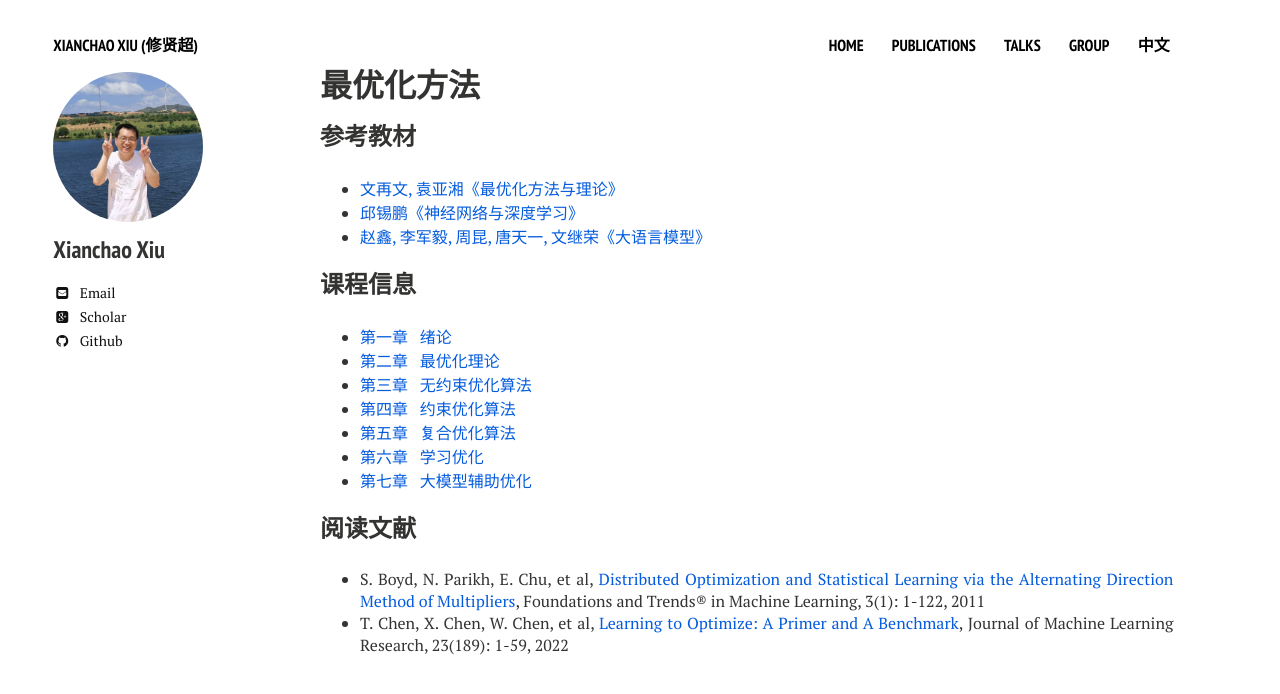
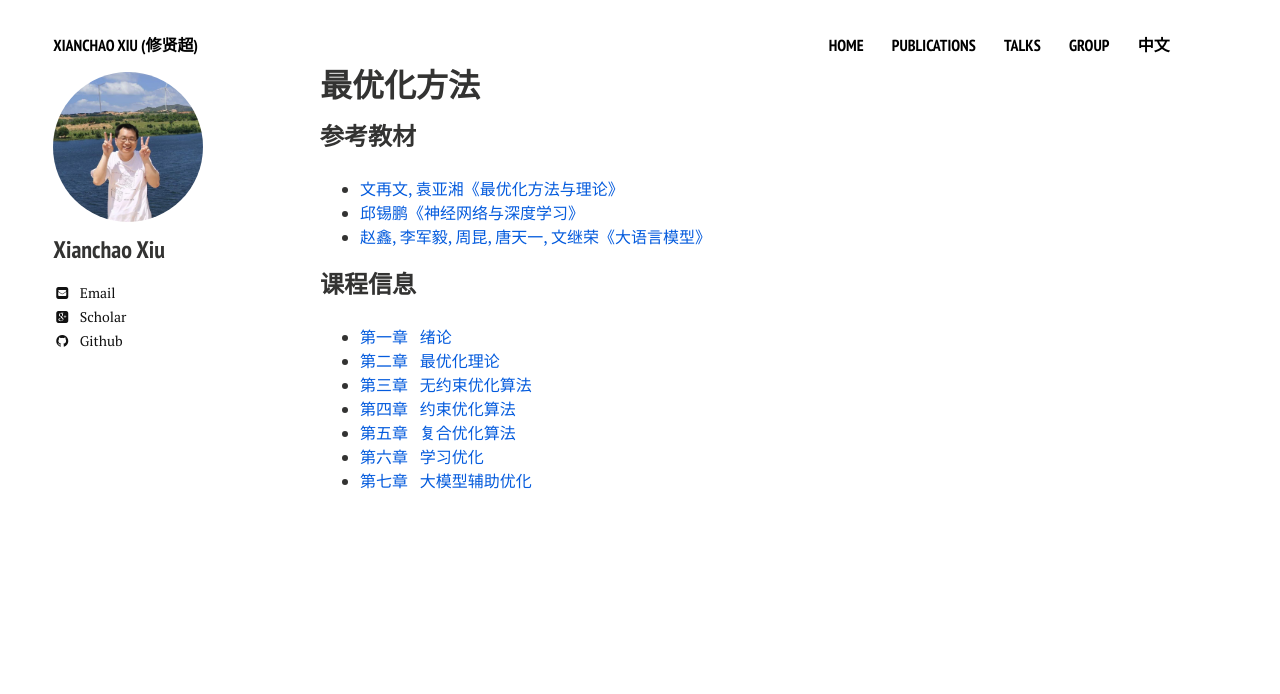
Before and after one commit to xianchaoxiu/xianchaoxiu.github.io, a Jekyll site: the page built from chinese/OPT/index.md, in a window 1280 px wide. Shown: the top 694 px of the page. Built offline with Jekyll 4.4.1, drawn with Linux system fonts in a browser that asks for light colours; nearby versions of some CDN libraries.

Commit message:
Update index.md

```diff
--- a/chinese/OPT/index.md
+++ b/chinese/OPT/index.md
@@ -22,8 +22,3 @@ share: false
 * <a href="../OPT/复合优化算法.pdf" class="textlink" target="_blank">  第五章 &nbsp;  复合优化算法<br>
 * <a href="../OPT/学习优化.pdf" class="textlink" target="_blank">  第六章 &nbsp;  学习优化<br>
 * <a href="../OPT/大模型辅助优化.pdf" class="textlink" target="_blank">  第七章 &nbsp;  大模型辅助优化<br>
-
-
-### 阅读文献
-* S. Boyd, N. Parikh, E. Chu, et al, <a href="https://www.nowpublishers.com/article/Details/MAL-016" class="textlink" target="_blank">Distributed Optimization and Statistical Learning via the Alternating Direction Method of Multipliers</a>, Foundations and Trends® in Machine Learning, 3(1): 1-122, 2011
-* T. Chen, X. Chen, W. Chen, et al, <a href="https://www.jmlr.org/papers/v23/21-0308.html" class="textlink" target="_blank">Learning to Optimize: A Primer and A Benchmark</a>, Journal of Machine Learning Research, 23(189): 1-59, 2022
```
